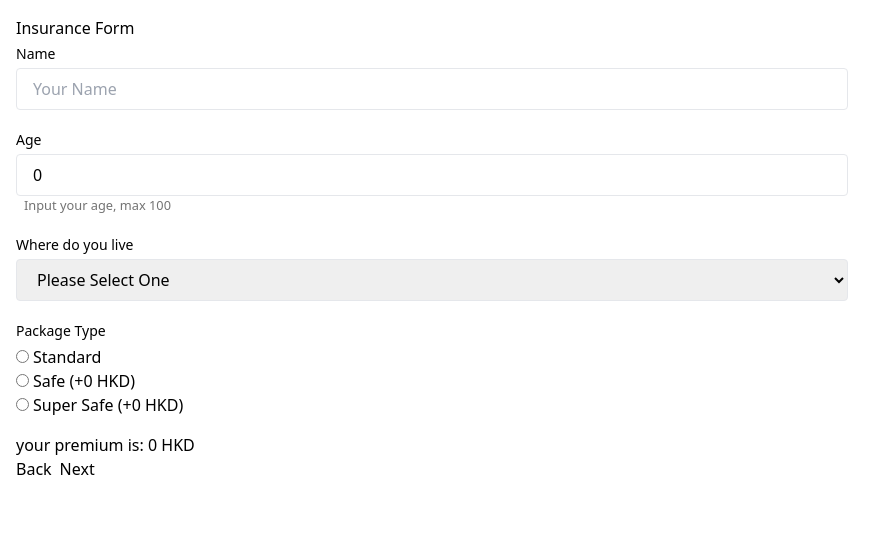
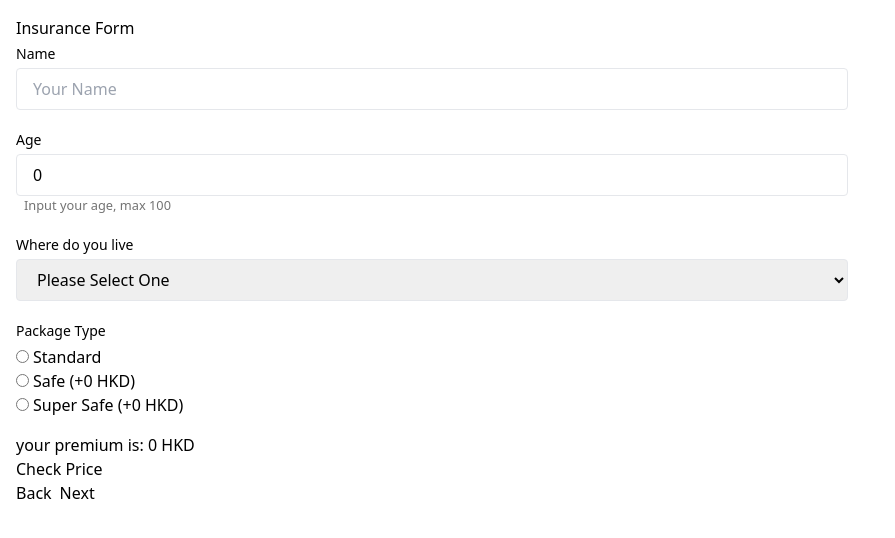
Before and after one commit to yehezkielwijaya/covergo-test, a Vue app: page /form in a window 1280 px wide. Shown: the top 538 px of the page, without its empty margins (0-895 px from the left). Built offline with nearby package versions, Linux system fonts and the light colour scheme.

Commit message:
wip validation

```diff
--- a/src/views/InsuranceFormView.vue
+++ b/src/views/InsuranceFormView.vue
@@ -11,7 +11,7 @@ const { getCurrency, getPricing, getSSafeAdd, getSafeAdd} = ins;
   <main>
     <div>Insurance Form</div>
 
-    <form @submit.prevent="">
+    <form @submit.prevent="checkAge">
       <label class="label-elem">
         <div>Name</div>
         <input class="input-text" type="text" v-model="name" placeholder="your name" />
@@ -19,7 +19,7 @@ const { getCurrency, getPricing, getSSafeAdd, getSafeAdd} = ins;
       <label class="label-elem">
         <div>Age</div>
         <input type="text" class="input-text" v-model.number="age" placeholder="your age" />
-        <small>Input your age, max 100</small>
+        <small id="age-helper">{{helperMsg}}</small>
       </label>
       <label class="label-elem">
         <div>Where do you live</div>
@@ -48,6 +48,7 @@ const { getCurrency, getPricing, getSSafeAdd, getSafeAdd} = ins;
       <div>
         your premium is: {{ getPricing(age, location, pack) + ' ' + getCurrency(location) }}
       </div>
+     <input type="submit" value="Check Price">
     </form>
 
     <nav class="space-x-2">
@@ -56,6 +57,23 @@ const { getCurrency, getPricing, getSSafeAdd, getSafeAdd} = ins;
     </nav>
   </main>
 </template>
+
+<script>
+export default {
+  data() {
+    return {
+      helperMsg: 'Input your age, max 100'
+    }
+  },
+  methods: {
+    checkAge() {
+      if( this.age >100) {
+        this.helperMsg = 'Invalid age, max 100'
+      }
+    }
+  }
+}
+</script>
 
 <style lang="postcss" scoped>
 h1 {
```
